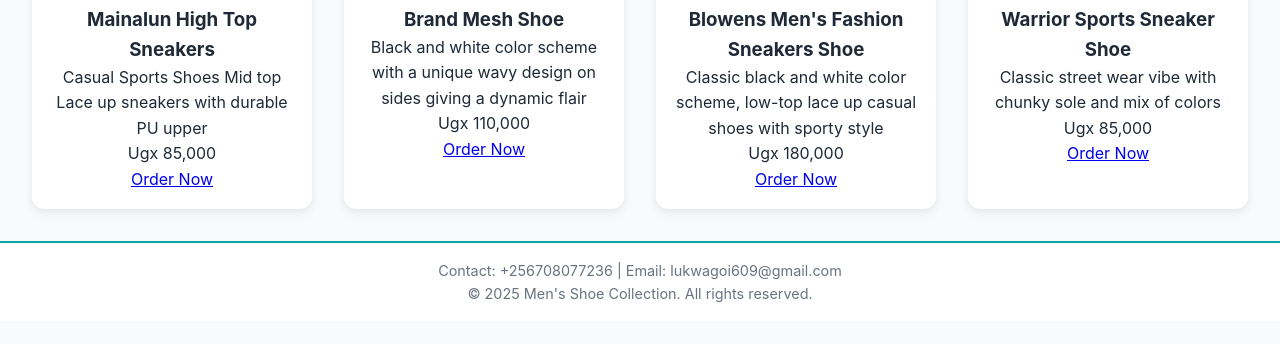
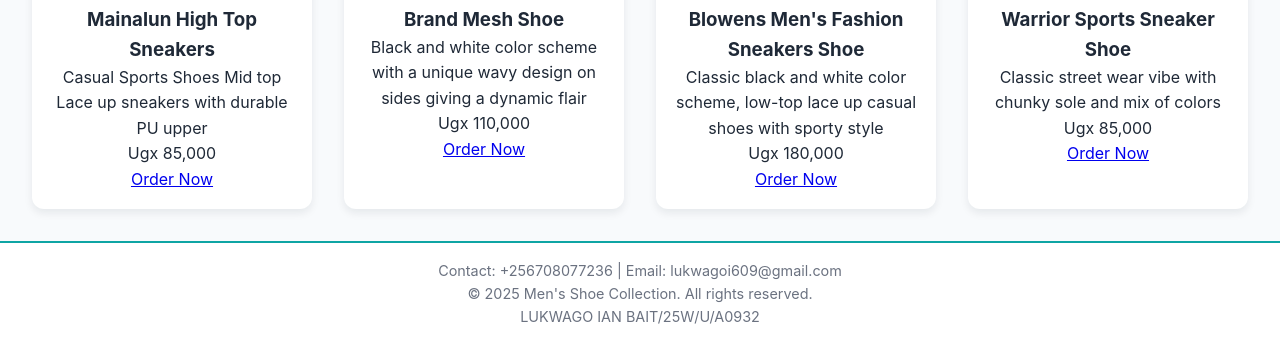
Before and after one commit to Ian-sys-coder/its-the-mine, a plain HTML site: page catalogue.html in a window 1280 px wide. Shown: the part 1287-1631 px from the top of the page. Before the commit the page ends 1608 px from the top, so only its background shows below. Drawn offline with Linux system fonts and the light colour scheme.

Commit message:
Update catalogue.html

```diff
--- a/catalogue.html
+++ b/catalogue.html
@@ -130,6 +130,7 @@
 <footer>
     <p>Contact: +256708077236 | Email: lukwagoi609@gmail.com</p>
     <p>&copy; 2025 Men's Shoe Collection. All rights reserved.</p>
+    <P>LUKWAGO IAN BAIT/25W/U/A0932</P>
 </footer>
 
 </body>
```
